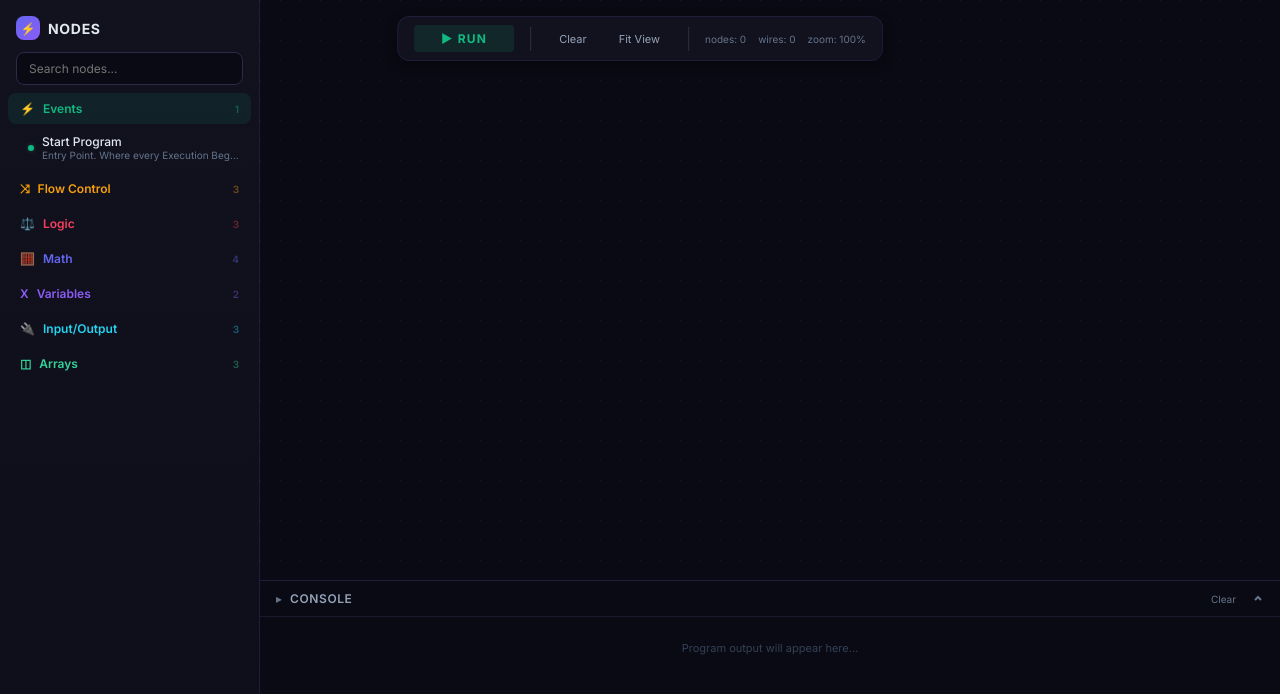
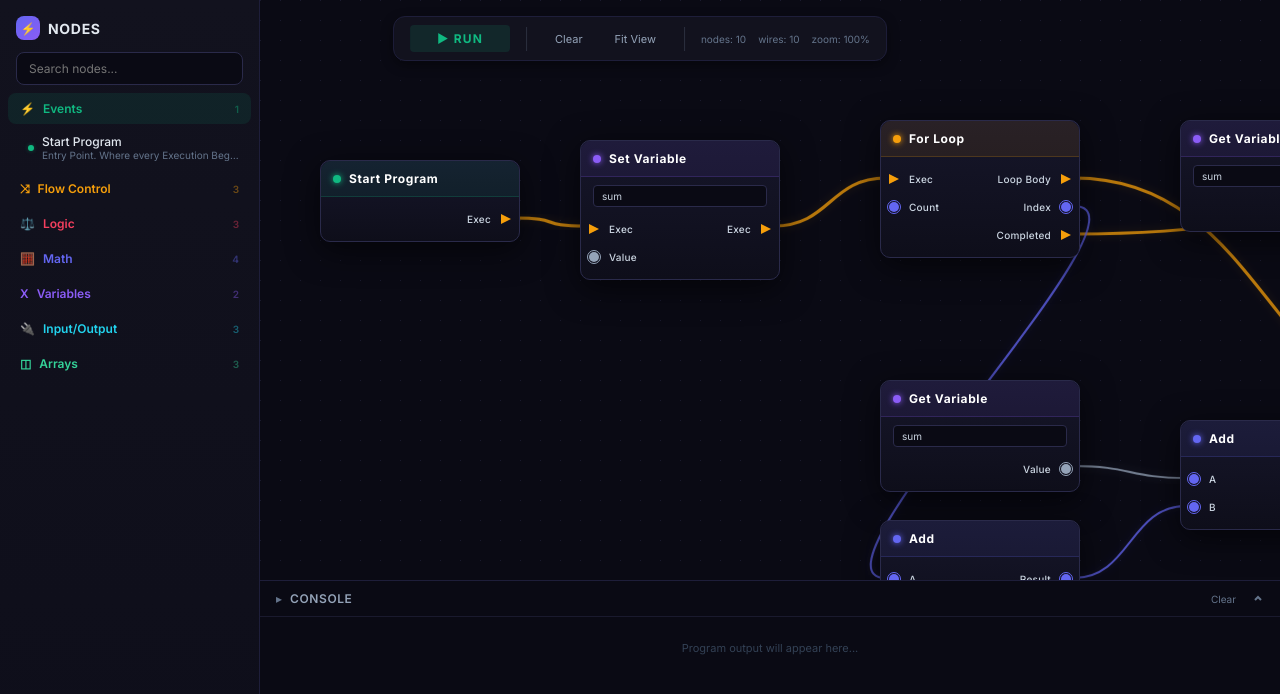
Before and after one commit to abdulgafarabdurrasheed/Visual-Programing, a React (Vite) app: page / in a window 1280 px wide. Shown: the top 694 px of the page. Built offline with nearby package versions, Linux system fonts and the light colour scheme.

Commit message:
Added Demo nodes.

```diff
--- a/src/App.tsx
+++ b/src/App.tsx
@@ -13,9 +13,69 @@ import ContextMenu from './components/ContextMenu';
 let _nodeIdCounter = 0;
 const newId = () => `node_${++_nodeIdCounter}_${Date.now()}`;
 
+
+function createDemoGraph(): { nodes: NodeData[]; wires: Wire[] } {
+  const nodes: NodeData[] = [];
+  const wires: Wire[] = [];
+  const t = (type: string) => NODE_TEMPLATES.find(n => n.type === type)!;
+
+  const startNode = t('start').createNode(60, 160, newId());
+  nodes.push(startNode);
+
+  const setSum0 = t('set_variable').createNode(320, 140, newId());
+  setSum0.data = { varName: 'sum' };
+  setSum0.inputs[1].value = 0;
+  nodes.push(setSum0);
+
+  const forLoop = t('for_loop').createNode(620, 120, newId());
+  forLoop.inputs[1].value = 10;
+  nodes.push(forLoop);
+
+  const getSum = t('get_variable').createNode(620, 380, newId());
+  getSum.data = { varName: 'sum' };
+  nodes.push(getSum);
+
+  const addOne = t('add').createNode(620, 520, newId());
+  addOne.inputs[1].value = 1;
+  nodes.push(addOne);
+
+  const addToSum = t('add').createNode(920, 420, newId());
+  nodes.push(addToSum);
+
+  const setSumNew = t('set_variable').createNode(1200, 340, newId());
+  setSumNew.data = { varName: 'sum' };
+  nodes.push(setSumNew);
+
+  const getSumFinal = t('get_variable').createNode(920, 120, newId());
+  getSumFinal.data = { varName: 'sum' };
+  nodes.push(getSumFinal);
+
+  const toStr = t('to_string').createNode(1140, 140, newId());
+  nodes.push(toStr);
+
+  const printResult = t('print').createNode(1380, 100, newId());
+  printResult.inputs[1].value = '';
+  nodes.push(printResult);
+
+  wires.push({ id: 'w1', fromNodeId: startNode.id, fromPortId: startNode.outputs[0].id, toNodeId: setSum0.id, toPortId: setSum0.inputs[0].id, type: 'exec' });
+  wires.push({ id: 'w2', fromNodeId: setSum0.id, fromPortId: setSum0.outputs[0].id, toNodeId: forLoop.id, toPortId: forLoop.inputs[0].id, type: 'exec' });
+  wires.push({ id: 'w3', fromNodeId: forLoop.id, fromPortId: forLoop.outputs[0].id, toNodeId: setSumNew.id, toPortId: setSumNew.inputs[0].id, type: 'exec' });
+  wires.push({ id: 'w4', fromNodeId: forLoop.id, fromPortId: forLoop.outputs[2].id, toNodeId: printResult.id, toPortId: printResult.inputs[0].id, type: 'exec' });
+
+  wires.push({ id: 'w5', fromNodeId: forLoop.id, fromPortId: forLoop.outputs[1].id, toNodeId: addOne.id, toPortId: addOne.inputs[0].id, type: 'number' });
+  wires.push({ id: 'w6', fromNodeId: getSum.id, fromPortId: getSum.outputs[0].id, toNodeId: addToSum.id, toPortId: addToSum.inputs[0].id, type: 'any' });
+  wires.push({ id: 'w7', fromNodeId: addOne.id, fromPortId: addOne.outputs[0].id, toNodeId: addToSum.id, toPortId: addToSum.inputs[1].id, type: 'number' });
+  wires.push({ id: 'w8', fromNodeId: addToSum.id, fromPortId: addToSum.outputs[0].id, toNodeId: setSumNew.id, toPortId: setSumNew.inputs[1].id, type: 'number' });
+  wires.push({ id: 'w9', fromNodeId: getSumFinal.id, fromPortId: getSumFinal.outputs[0].id, toNodeId: toStr.id, toPortId: toStr.inputs[0].id, type: 'any' });
+  wires.push({ id: 'w10', fromNodeId: toStr.id, fromPortId: toStr.outputs[0].id, toNodeId: printResult.id, toPortId: printResult.inputs[1].id, type: 'string' });
+
+  return { nodes, wires };
+}
+
 const App: React.FC = () => {
-  const [nodes, setNodes] = useState<NodeData[]>([]);
-  const [wires, setWires] = useState<Wire[]>([]);
+  const demo = useRef(createDemoGraph());
+  const [nodes, setNodes] = useState<NodeData[]>(demo.current.nodes);
+  const [wires, setWires] = useState<Wire[]>(demo.current.wires);
   const [viewport, setViewport] = useState<ViewportState>({ x: 0, y: 0, zoom: 1 });
   const [selectedNodeId, setSelectedNodeId] = useState<string | null>(null);
   const [activeNodeId, setActiveNodeId] = useState<string | null>(null);
```
Also changed, not shown: src/counter.ts (deleted, +0 -9 lines).
